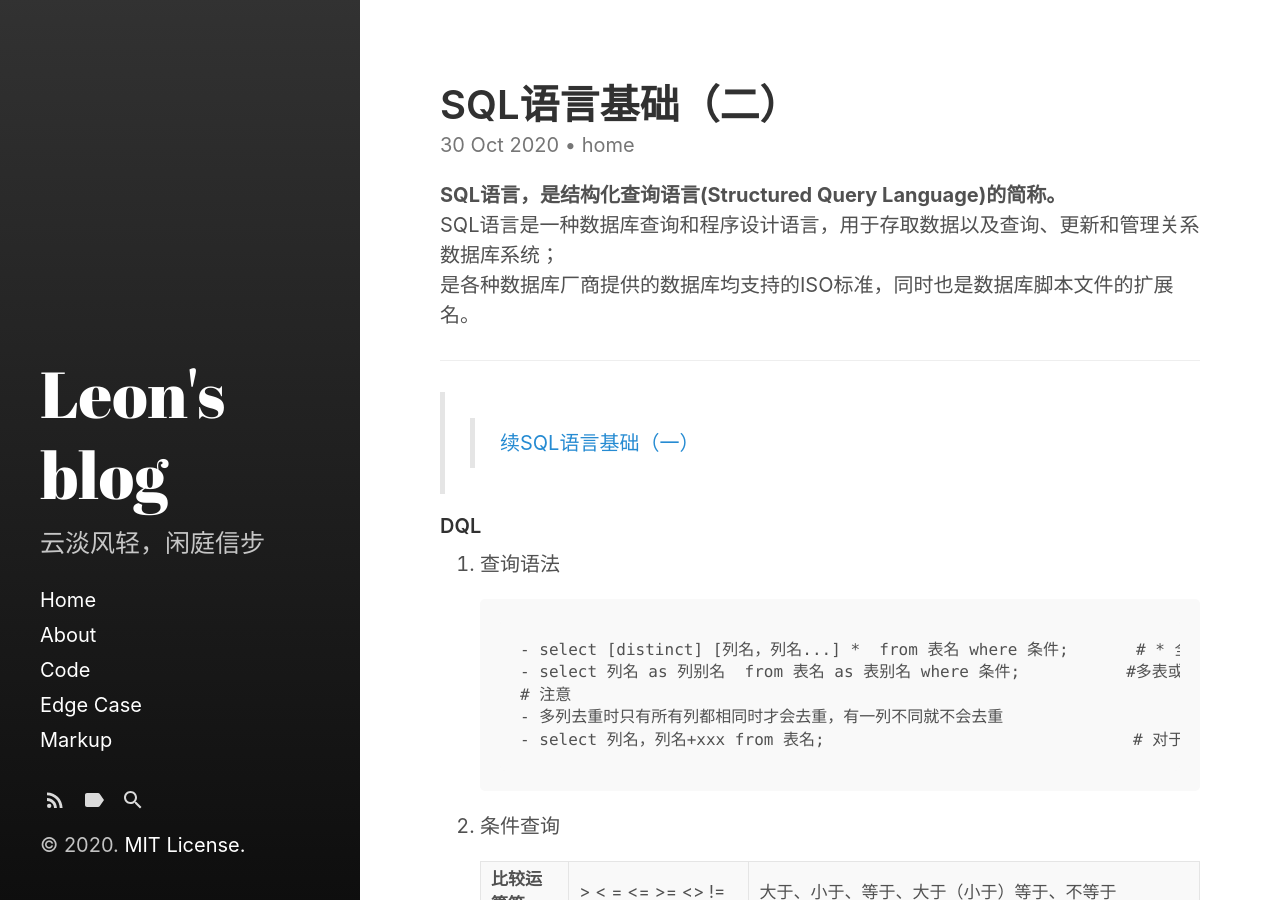
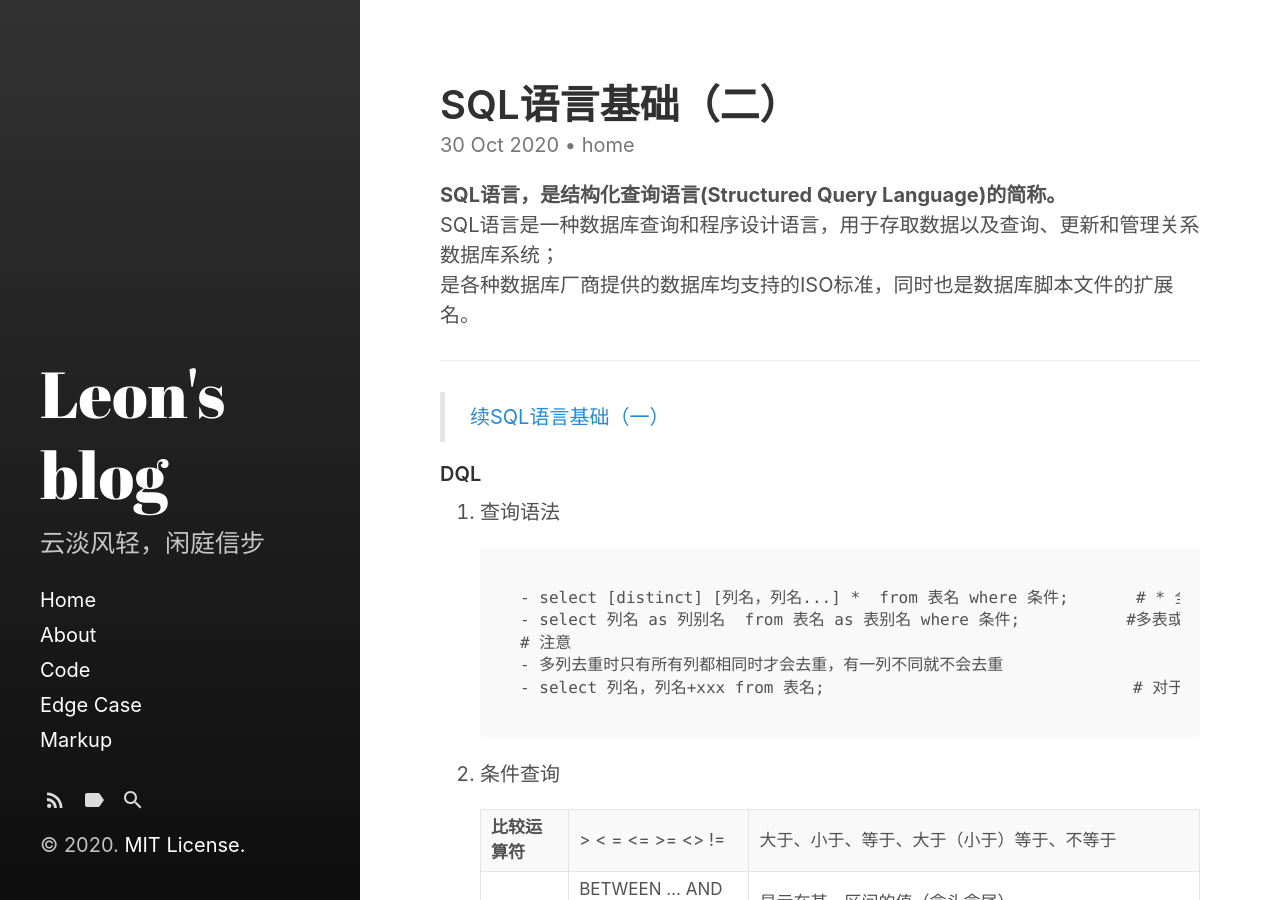
Before and after one commit to WnLeon/blog, a Jekyll site: the page built from _posts/2020-10-30-SQL语言基础（二）.md, in a window 1280 px wide and 900 px high. Built offline with Jekyll 4.4.1, drawn with Linux system fonts in a browser that asks for light colours.

```diff
--- a/_posts/2020-10-30-SQL语言基础（二）.md
+++ b/_posts/2020-10-30-SQL语言基础（二）.md
@@ -14,7 +14,7 @@ SQL语言是一种数据库查询和程序设计语言，用于存取数据以
 
 ---
 
->> [续SQL语言基础（一）](https://wnleon.github.io/blog/home/2020/10/29/SQL%E8%AF%AD%E8%A8%80%E5%9F%BA%E7%A1%80-%E4%B8%80.html)
+> [续SQL语言基础（一）](https://wnleon.github.io/blog/home/2020/10/29/SQL%E8%AF%AD%E8%A8%80%E5%9F%BA%E7%A1%80-%E4%B8%80.html)
 
 
 #### DQL
```
Also changed, not shown: _posts/2020-10-29-SQL语言基础（一）.md (+1 -1 lines).
